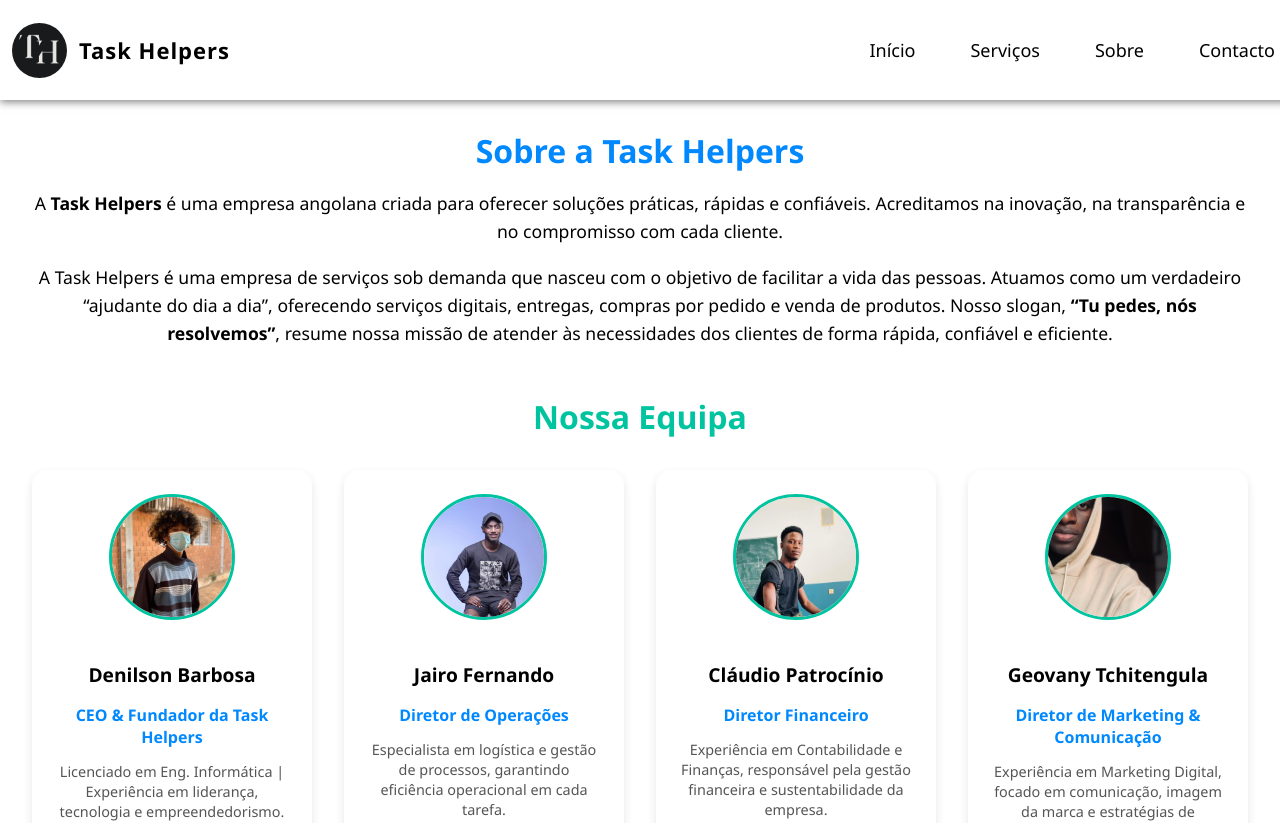
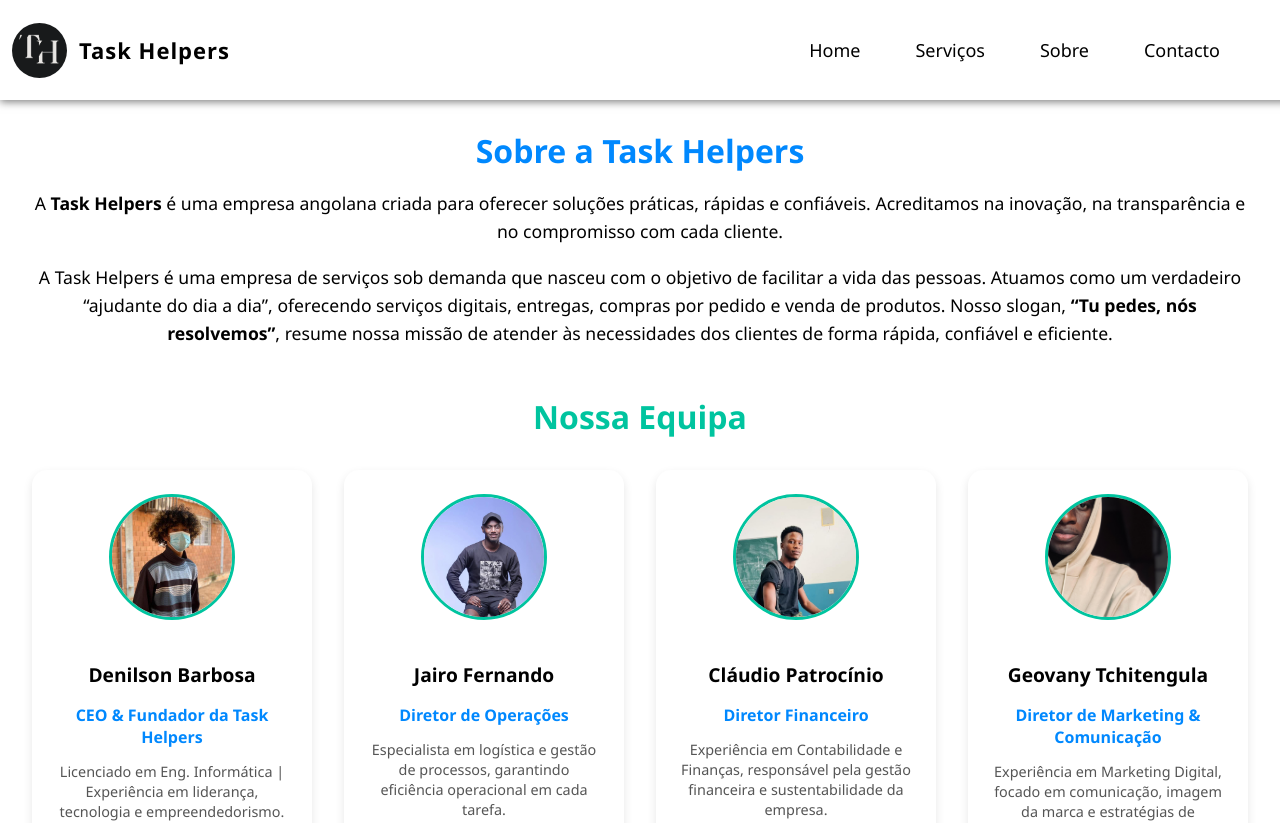
Before and after one commit to Denilson-maker/taskhelpers, a React (Create React App) app: page /sobre in a window 1280 px wide. Shown: the top 823 px of the page. Built offline with nearby package versions, Linux system fonts and the light colour scheme.

Commit message:
Atualizando site

```diff
--- a/src/HomeCabecalho.js
+++ b/src/HomeCabecalho.js
@@ -11,11 +11,12 @@ function HomeCabecalho() {
       <nav className="nav">
         <ul className="menu">
           <li>
-  <Link to="/"onClick={() => {window.scrollTo(0, 0);}}>Início</Link></li>
+  <Link to="/"onClick={() => {window.scrollTo(0, 0);}}>Home</Link></li>
 
           <li><Link to="/servico">Serviços</Link></li>
           <li><Link to="/sobre">Sobre</Link></li>
           <li><Link to="/contato">Contacto</Link></li>
+          <li></li>
         </ul>
       </nav>
     </header>
```
